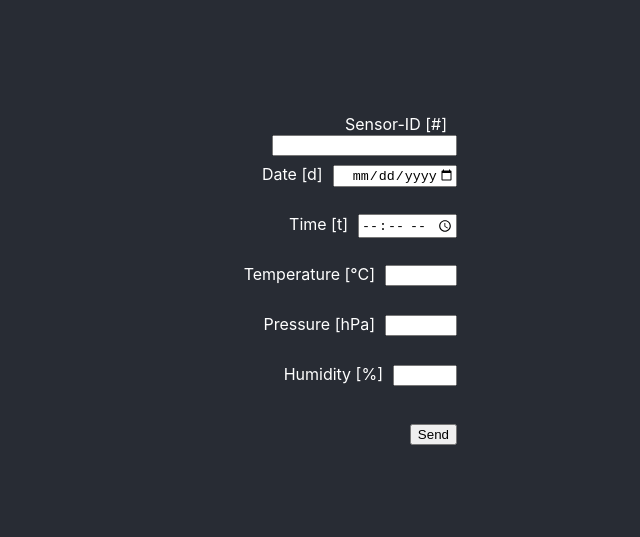
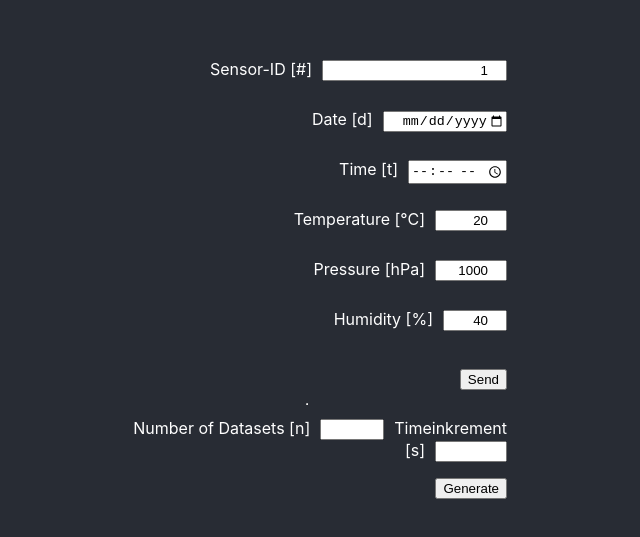
Before and after one commit to iljli/sensor_sensor-mockup, a React (Create React App) app in the folder sensormock/: page / in a window 1280 px wide. Shown: the part 121-658 px from the top of the page, without its empty margins (333-973 px from the left). Built offline with nearby package versions, Linux system fonts and the light colour scheme.

Commit message:
feat: generate a bunch of data

```diff
--- a/sensormock/src/App.css
+++ b/sensormock/src/App.css
@@ -52,7 +52,7 @@
   flex-direction: column;
   font-size: medium;
   height: 50px;
-  width: 300px;
+  width: 400px;
   /* border: 1px solid red; */
   text-align: right;
 }
--- a/sensormock/src/App.js
+++ b/sensormock/src/App.js
@@ -1,44 +1,71 @@
+
+/*
+  ToDo: after generating data and sending them it is not possible to press the button to generate
+  them again without changing the values to generate them
+*/
+
 import { useState } from "react";
 import logo from './logo.svg';
 import './App.css';
 
-function App() {
+const generatorSettingInitial = {
+  toalNumberOfDatasets: 1,
+  timeInkrement: 1,
+}
 
-  const [mockData, setMockData] = useState();
-  const [dateEpoch, setDateEpoch] = useState();
-  const [timeEpoch, setTimeEpoch] = useState();
 
-  const sendTestData = (e) => {
+const TEMPERATUR_STEP = 1
+const PRESSURE_STEP = 10
+const HUMIDITY_STEP = 3
+
 
 const mockDataInitial = {
   "sensor_id": '1',
   "time": 1637756874,
-      "pressure": 1021.659,
-      "temperature": 25.88761,
-      "humidity": 38,
-      // "carbondioxide": 515,
-      // "organic": 17,
-      // "sensorData": [42.4242, 39]
+  "pressure": 1000,
+  "temperature": 20,
+  "humidity": 40,
 };
 
-    // let mockData = {
-    //   "sensor_id": '1',
-    //   "time": 1637756874,
-    //   "pressure": 1021.659,
-    //   "temperature": 25.88761,
-    //   "humidity": 38,
-    //   // "carbondioxide": 515,
-    //   // "organic": 17,
-    //   // "sensorData": [42.4242, 39]
-    // };
+let generatedDataArray = [{
+  "sensor_id": '1',
+  "time": 1637756874,
+  "pressure": 1000,
+  "temperature": 20,
+  "humidity": 40,
+}];
+
+function App() {
+
+  const [mockData, setMockData] = useState(mockDataInitial);
+  const [dateEpoch, setDateEpoch] = useState();
+  const [timeEpoch, setTimeEpoch] = useState();
+  const [generatorSetting, setGeneratorSetting] = useState(generatorSettingInitial);
+
+
+
+  const sendTestData = (e) => {
 
     console.log("sendTestData");
     e.preventDefault();
     const apiUrl = "http://localhost:3000/sensor";
 
-    setMockData({time:  dateEpoch + timeEpoch});
-
-    const options = {
+    setMockData({ time: dateEpoch + timeEpoch });
+    let options = {};
+    if (generatedDataArray.length > 1) {
+      options = {
+        method: "POST",
+        headers: {
+          "Content-Type": "application/json",
+          credentials: "include"
+        },
+        body: JSON.stringify(generatedDataArray)
+        // body: JSON.stringify(mockData)
+      }
+      generatedDataArray = generatedDataArray[0];
+    } else {
+      console.log("mockData");
+      options = {
         method: "POST",
         headers: {
           "Content-Type": "application/json",
@@ -46,6 +73,8 @@ function App() {
         },
         body: JSON.stringify(mockData)
       };
+    }
+
 
     fetch(apiUrl, options)
       .then((res) => {
@@ -64,20 +93,96 @@ function App() {
   }
 
   const handleInputChange = (event) => {
-    setMockData({ ...mockData, [event.target.name]: event.target.value })
+    setMockData({ ...mockData, [event.target.name]: Number(event.target.value) })
     console.log(mockData);
   }
 
   const handleDateChange = (event) => {
+    console.log(event.target)
     console.log(event.target.valueAsNumber);
-    setDateEpoch(event.target.valueAsNumber);
+    setDateEpoch(Number(event.target.valueAsNumber));
   }
 
   const handleTimeChange = (event) => {
-    console.log(event.target.valueAsNumber);
-    setTimeEpoch(event.target.valueAsNumber);
+    setTimeEpoch(event.target.valueAsNumber * 1000);
+    console.log(timeEpoch);
   }
 
+  const handleInputChangeGenerator = (event) => {
+    event.preventDefault();
+    setGeneratorSetting({ ...generatorSetting, [event.target.name]: event.target.value });
+    console.log(generatorSetting);
+
+  }
+
+
+  const randomwalk = (startvalue = 0, stepheight = 1) => {
+    const direction = (Math.floor(Math.random() * 3));
+    let nextStep = 0;
+    if (stepheight < 1) stepheight = 1;
+
+    switch (direction) {
+      case 0:
+        nextStep = startvalue;
+        break;
+      case 1:
+        nextStep = startvalue + stepheight;
+        break;
+      case 2:
+        nextStep = startvalue - stepheight;
+        break;
+      default:
+        return startvalue;
+    }
+    return nextStep;
+  }
+
+
+  const handleButtonChangeGenerator = (event) => {
+    event.preventDefault();
+
+    generatedDataArray = [{
+
+    }];
+
+    // if (!mockData) setMockData();
+
+    for (let n = 0; n < generatorSetting.toalNumberOfDatasets; n++) {
+      console.log(n * generatorSetting.timeInkrement)
+      let timeCalculated = (n * timeEpoch) + dateEpoch + timeEpoch;
+      // if (!timeEpoch) timeCalculated = ((n * 1000) + 1673712000000); // Not Working
+
+      let humidityTmp = 0;
+      let temperatureTmp = 0;
+      let pressureTmp = 0;
+      if (n === 0) {
+        console.log("A")
+        console.log(`mockData.humidity: ${mockData.humidity}`)
+        humidityTmp = randomwalk(mockData.humidity, HUMIDITY_STEP);
+        temperatureTmp = randomwalk(mockData.temperature, TEMPERATUR_STEP);
+        pressureTmp = randomwalk(mockData.pressure, PRESSURE_STEP);
+      } else {
+        console.log("B")
+        humidityTmp = randomwalk(generatedDataArray[n - 1].humidity, HUMIDITY_STEP);
+        temperatureTmp = randomwalk(generatedDataArray[n - 1].temperature, TEMPERATUR_STEP);
+        pressureTmp = randomwalk(generatedDataArray[n - 1].pressure, PRESSURE_STEP);
+      }
+
+
+      const oneDataElement = {
+        "sensor_id": '1',       // ToDo
+        "time": timeCalculated,
+        "pressure": pressureTmp,
+        "temperature": temperatureTmp,
+        "humidity": humidityTmp,
+      };
+
+      if (n === 0) generatedDataArray[0] = oneDataElement
+      else generatedDataArray.push(oneDataElement);
+    }
+
+    console.log(generatedDataArray);
+  }
 
 
   return (
@@ -94,6 +199,7 @@ function App() {
                 type="number"
                 name="sensor_id"
                 min="0"
+                value={mockData.sensor_id}
               />
             </div>
 
@@ -105,6 +211,7 @@ function App() {
                 type="date"
                 name="time"
                 min="0"
+                value={dateEpoch}
               />
             </div>
 
@@ -128,6 +235,7 @@ function App() {
                 name="temperature"
                 min="-100"
                 max="100"
+                value={mockData.temperature}
               />
             </div>
 
@@ -140,6 +248,7 @@ function App() {
                 name="pressure"
                 min="800"
                 max="1200"
+                value={mockData.pressure}
               />
             </div>
 
@@ -152,11 +261,44 @@ function App() {
                 name="humidity"
                 min="0"
                 max="100"
+                value={mockData.humidity}
               />
             </div>
 
             <div className="align-right">
               <button>Send</button>
+            </div>
+          </form>
+
+        </div>
+        < hr />
+        <div className="inputContainer">
+          <form onSubmit={handleButtonChangeGenerator}>
+
+            <div className="inputForm">
+              <label htmlFor="toalNumberOfDatasets">Number of Datasets [n]</label>
+              <input className="inputField"
+                id="toalNumberOfDatasets"
+                onChange={handleInputChangeGenerator}
+                type="number"
+                name="toalNumberOfDatasets"
+                min="0"
+                max="100"
+              />
+
+              <label htmlFor="timeInkrement">Timeinkrement [s]</label>
+              <input className="inputField"
+                id="timeInkrement"
+                onChange={handleTimeChange}
+                type="number"
+                name="timeInkrement"
+                min="0"
+                max="3600"
+              />
+            </div>
+
+            <div className="align-right">
+              <button>Generate</button>
             </div>
           </form>
 
```
Lines whose indentation alone changed are shown as unchanged.
